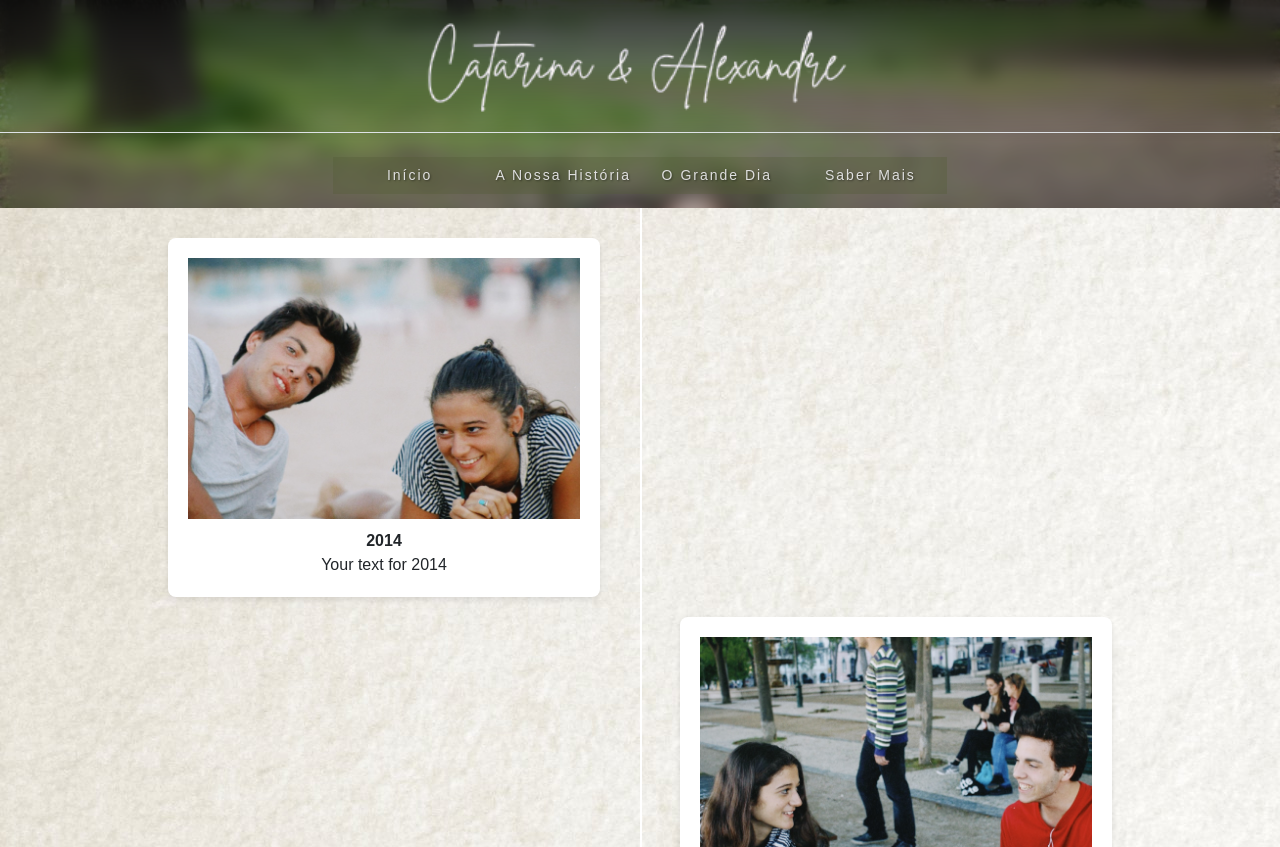
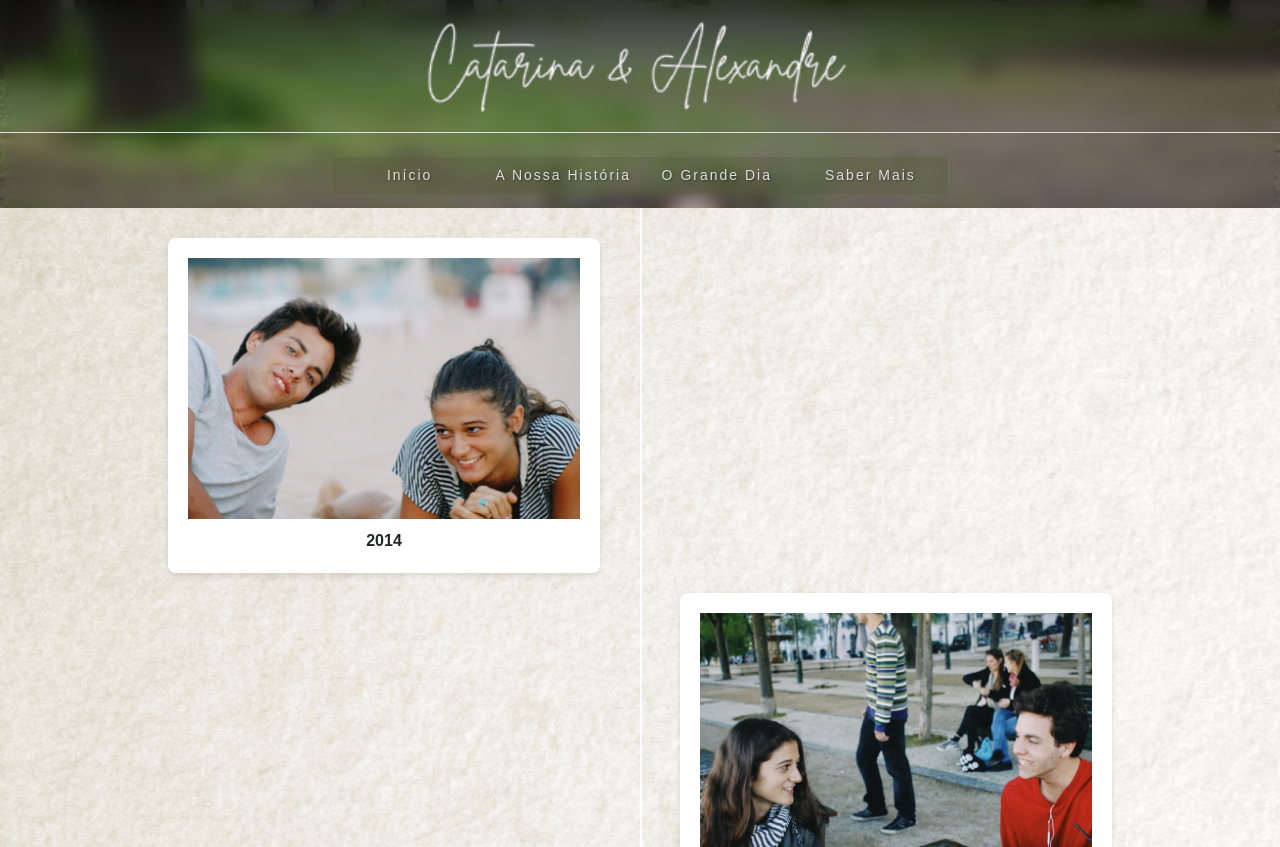
Before and after one commit to marianaGOD/cacalewedding, a React (Vite) app: page /historia in a window 1280 px wide. Built offline with nearby package versions, Linux system fonts and the light colour scheme; a web font is replaced by a local one.

Commit message:
remove timeline text

```diff
--- a/src/Components/Timeline.jsx
+++ b/src/Components/Timeline.jsx
@@ -18,16 +18,16 @@ const Timeline = () => {
   }, []);
 
   const years = [
-    { year: 2014, image: ph2014, text: "Your text for 2014" },
-    { year: 2015, image: ph2015, text: "Your text for 2015" },
-    { year: 2016, image: ph2016, text: "Your text for 2016" },
-    { year: 2017, image: ph2017, text: "Your text for 2017" },
-    { year: 2018, image: ph2018, text: "Your text for 2018" },
-    { year: 2019, image: ph2019, text: "Your text for 2019" },
-    { year: 2020, image: ph2020, text: "Your text for 2020" },
-    { year: 2021, image: ph2021, text: "Your text for 2021" },
-    { year: 2022, image: ph2022, text: "Your text for 2022" },
-    { year: 2023, image: ph2023, text: "Your text for 2023" },
+    { year: 2014, image: ph2014 },
+    { year: 2015, image: ph2015 },
+    { year: 2016, image: ph2016 },
+    { year: 2017, image: ph2017 },
+    { year: 2018, image: ph2018 },
+    { year: 2019, image: ph2019 },
+    { year: 2020, image: ph2020 },
+    { year: 2021, image: ph2021 },
+    { year: 2022, image: ph2022 },
+    { year: 2023, image: ph2023 },
     // Continue with the pattern for the rest of the years you want to include
   ];
 
@@ -45,7 +45,6 @@ const Timeline = () => {
             <div className="year-cont">
               <strong>{year}</strong>
             </div>
-            <div className="text-cont">{text}</div>
           </div>
         </div>
       ))}
```
